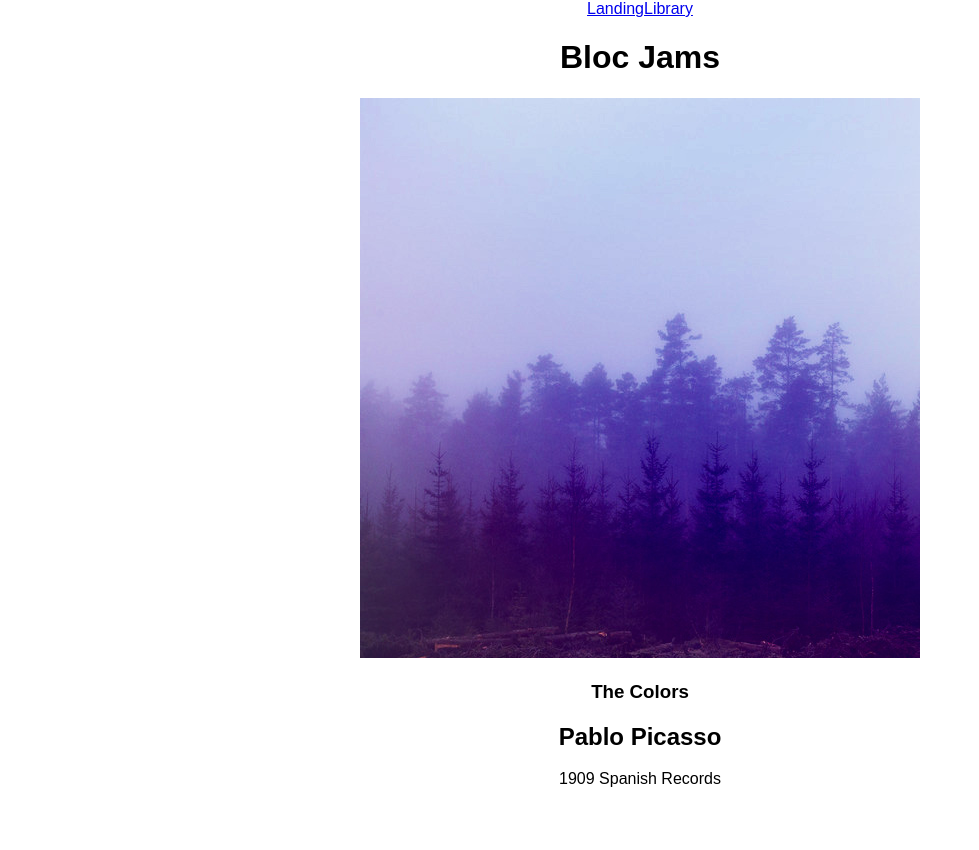
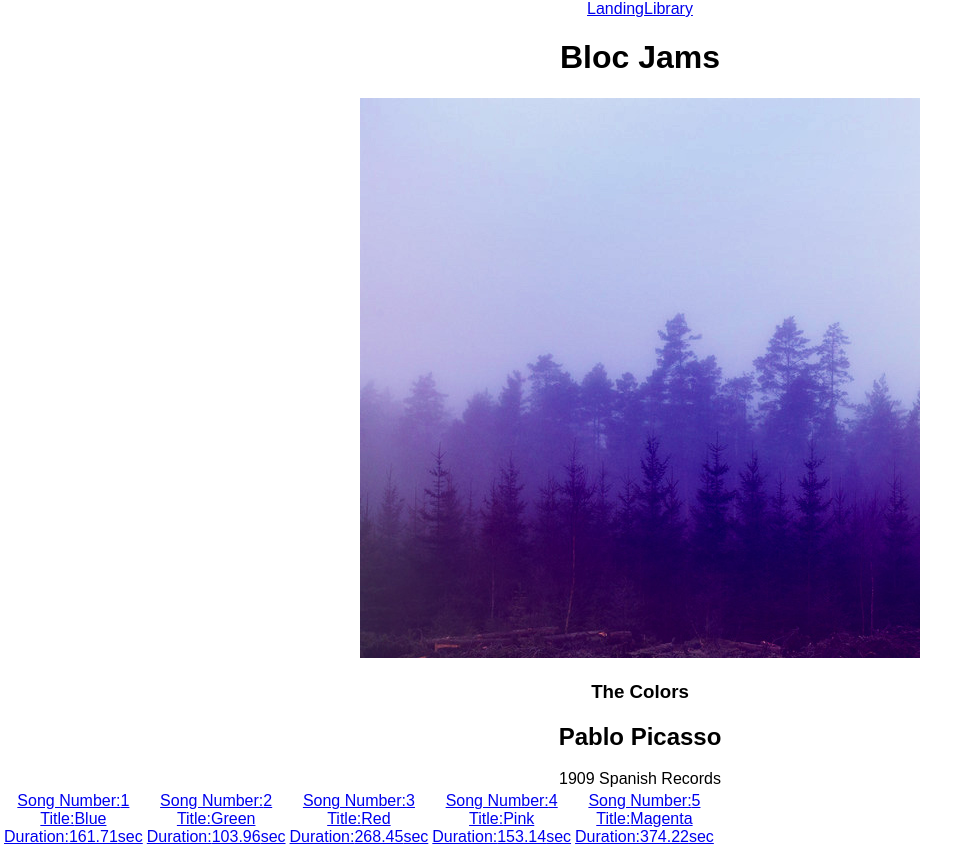
Before and after one commit to ZSMDCode/bloc-jams-react, a React (Create React App) app: page /album/the-colors in a window 1280 px wide. Shown: the whole page, without its empty margins (0-979 px from the left). Before the commit the page ends 800 px from the top, so only its background shows below. Built offline with nearby package versions, Linux system fonts and the light colour scheme.

Commit message:
Assignment 6 album: completed

```diff
--- a/src/components/Album.js
+++ b/src/components/Album.js
@@ -1,5 +1,6 @@
 import React, { Component } from 'react';
 import albumData from './../data/albums';
+import { Link } from 'react-router-dom';
 class Album extends Component {
   constructor(props) {
     super(props);
@@ -23,15 +24,26 @@ class Album extends Component {
       </section>
       <table id="song-list">
       <colgroup>
-      <col id="song-number-column" />
-      <col id="song-title-column" />
-      <col id="song-duration-column" />
+      <col id="song-number-column" Number/>
+      <col id="song-title-column" Title />
+      <col id="song-duration-column" Duration />
       </colgroup>
       <tbody>
-      </tbody>
-      </table>
-      </section>
-    );
-  }
+      {
+        this.state.album.songs.map( (songs, index) =>
+        <Link to={`/album/${this.state.album.slug}`} key={index}>
+        <tr>
+        <div>Song Number:{index+1}</div>
+        <div>Title:{songs.title}</div>
+        <div>Duration:{songs.duration}sec</div>
+        </tr>
+        </Link>
+      )
+    }
+    </tbody>
+    </table>
+    </section>
+  );
+}
 }
 export default Album;
```
